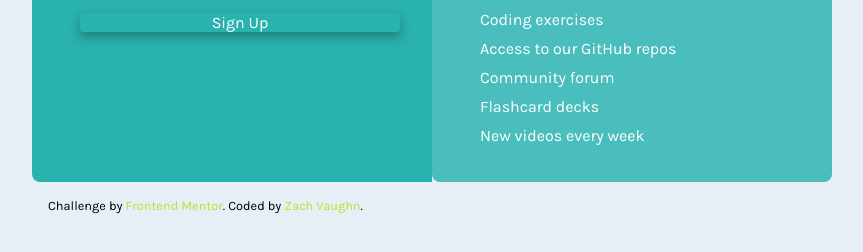
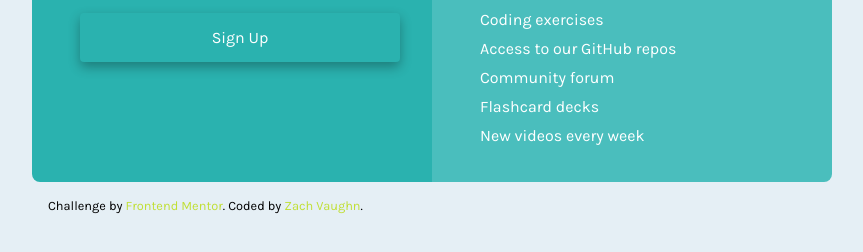
Before and after one commit to ZachT6/price, a plain HTML site: page index.html in a window 1280 px wide. Shown: the part 446-698 px from the top of the page, without its empty margins (208-1071 px from the left). Drawn offline with Linux system fonts and the light colour scheme.

Commit message:
Update styles.css

```diff
--- a/css/styles.css
+++ b/css/styles.css
@@ -90,7 +90,7 @@ Monthly Subscription Section
 	background-color: hsl(71, 73% 54%);
 	color: #fff;
 	width: 100%;
-	pading: 15px 0;
+	padding: 15px 0;
 	text-align: center;
 	text-decoration: none;
 	border-radius: 4px;
@@ -104,7 +104,7 @@ Why Section
 .why-copy {
 	background-color: #4abebd;
 	color: #fff;
-	border-radius: 0 0 8px 8px;
+	border-radius: 0 0 8px 0;
 }
 
 .why-copy h2 {
```
